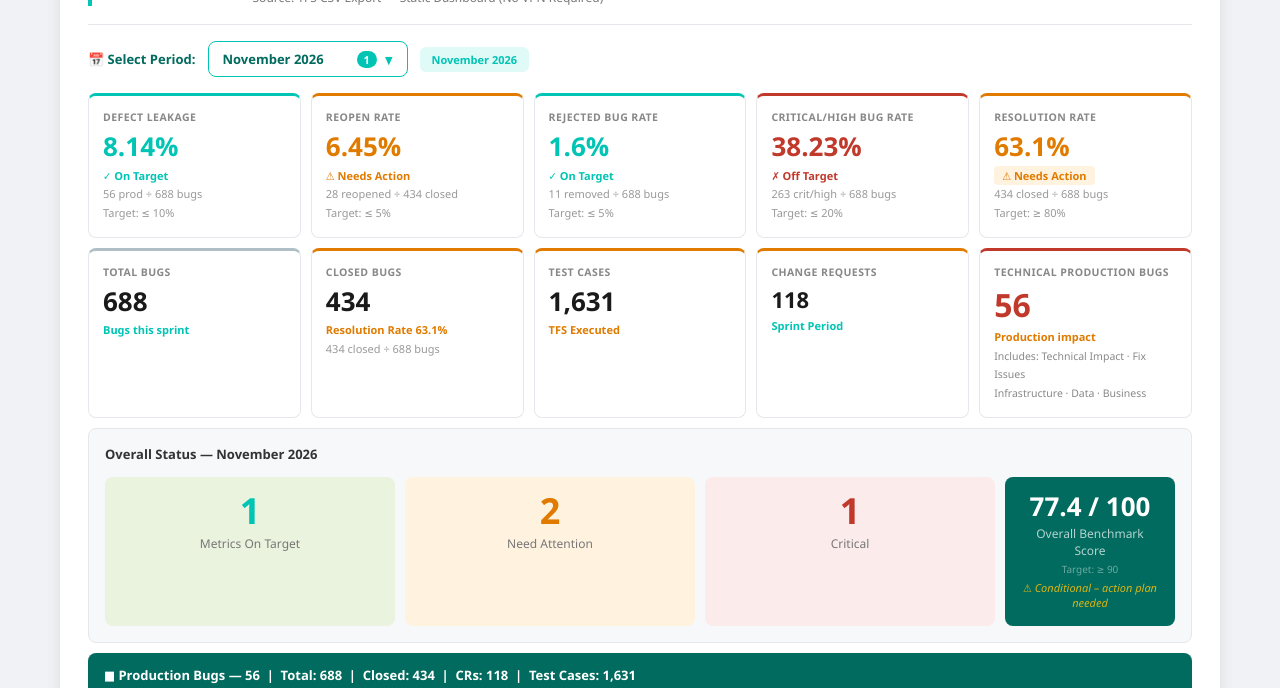
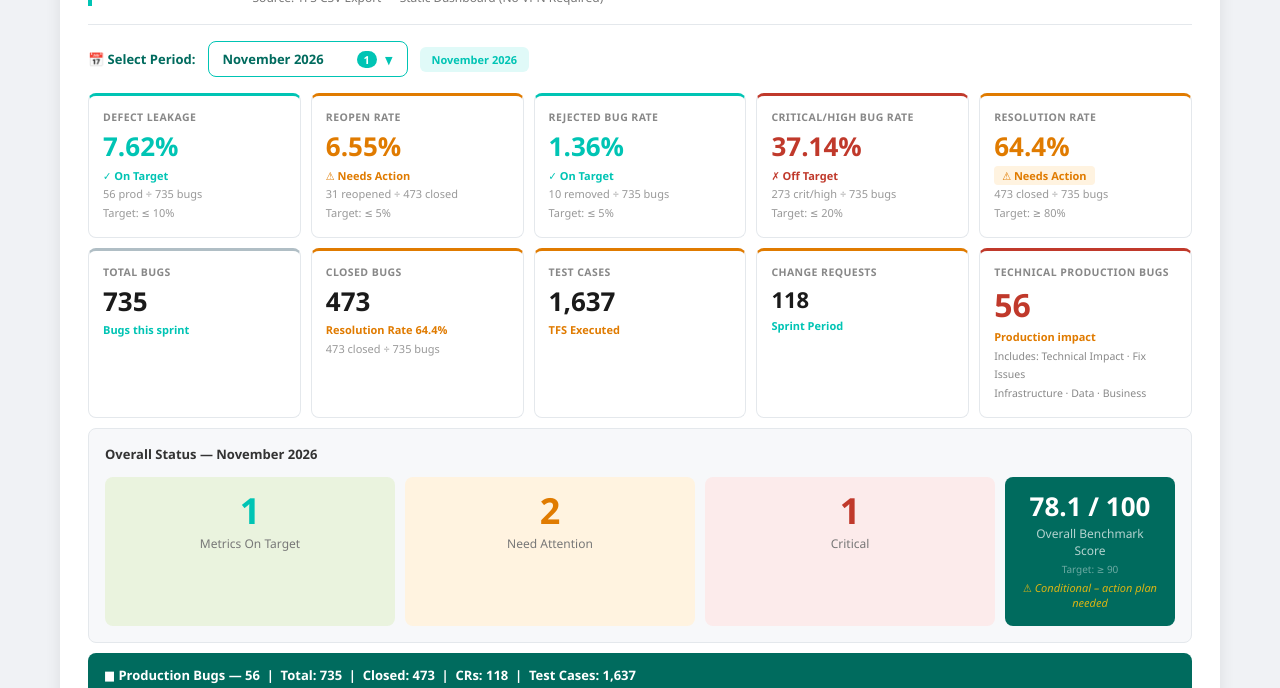
Before and after one commit to BaladyQC/KPI-Dashboard-Static, a plain HTML site: page index.html in a window 1280 px wide. Shown: the part 111-799 px from the top of the page. Drawn offline with nearby package versions, Linux system fonts and the light colour scheme.

Commit message:
Update index.html

```diff
--- a/index.html
+++ b/index.html
@@ -510,11 +510,11 @@ const KPI_DATA = {
   },
   nov2026: {
     label:'November 2026', title:'November 2026',
-    total:688, closed:434, crithigh:263, reopen:28,
-    rejected:11, prod:56, cr:118, tc:1631,
+    total:735, closed:473, crithigh:273, reopen:31,
+    rejected:10, prod:56, cr:118, tc:1637,
     fix_issues:0, tech_impact:56,
-    dl_pct:8.14, rr_pct:6.45, ch_pct:38.23, rej_pct:1.6, res_pct:63.1,
-    qs:77.4, dpts:27.56, cpts:18.53, rpts:18.71, resPts:12.62,
+    dl_pct:7.62, rr_pct:6.55, ch_pct:37.14, rej_pct:1.36, res_pct:64.4,
+    qs:78.1, dpts:27.71, cpts:18.86, rpts:18.69, resPts:12.88,
     analysis_by_prod:{}, analysis_total:0, analysis_status:'none',
     bugs_by_prod:{"BaladyPlus":78,"CommercialLicenses":41,"BaladyOscars":1,"Appointment":1,"BaladyBusiness":17,"Technical-Operations-Team":2,"ConstructionLicenses":118,"CraftLicense":4,"ContractorClassification":15,"Ekram":62,"Etmam":69,"Nasseq":65,"HealthCertificates":4,"EwaaAndTobacco":1,"PlanApproval":3,"Gamification":1,"LaborHousing":22,"SurveyReports":45,"StreetVendors":53,"MergeAndSplit":4,"Integration":1,"VolunteerPlatform":1,"UpdatingLandAndPlanning":3,"TrainingPortal":50,"UrbanPlanningServices":15,"WasteManagement":12},
     rc_counts:{"Development-Balady":294,"Enhancement":34,"Mobile":68,"Development-Drupal":3,"Infrastructure":48,"UX":24,"Business":88,"Data":42,"Development-External":19,"Product Manager":16,"GIS":17,"Integration":8,"Integration-External":14,"Development-Pega":11,"Uncovered Scenario":2},
```
